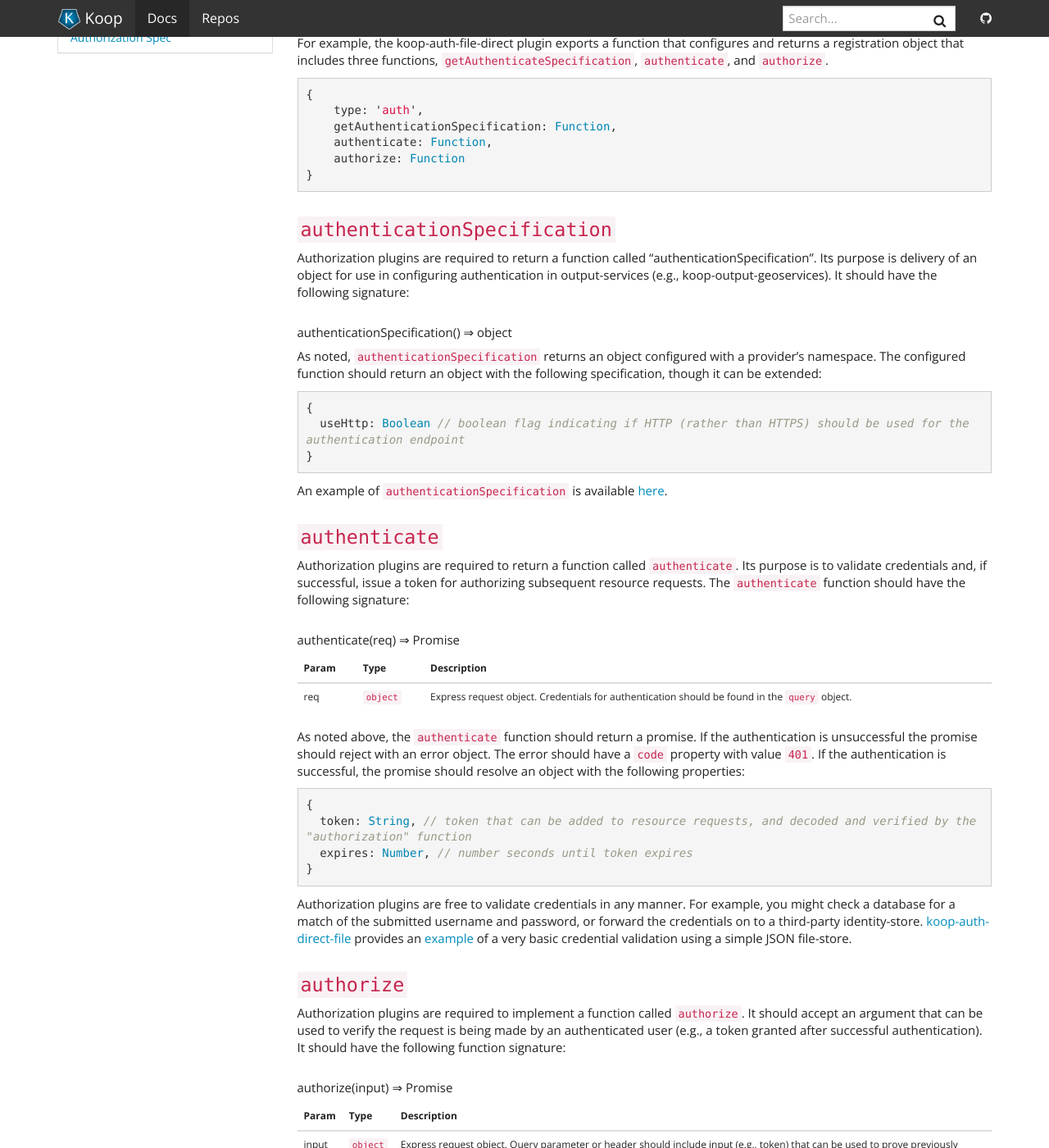
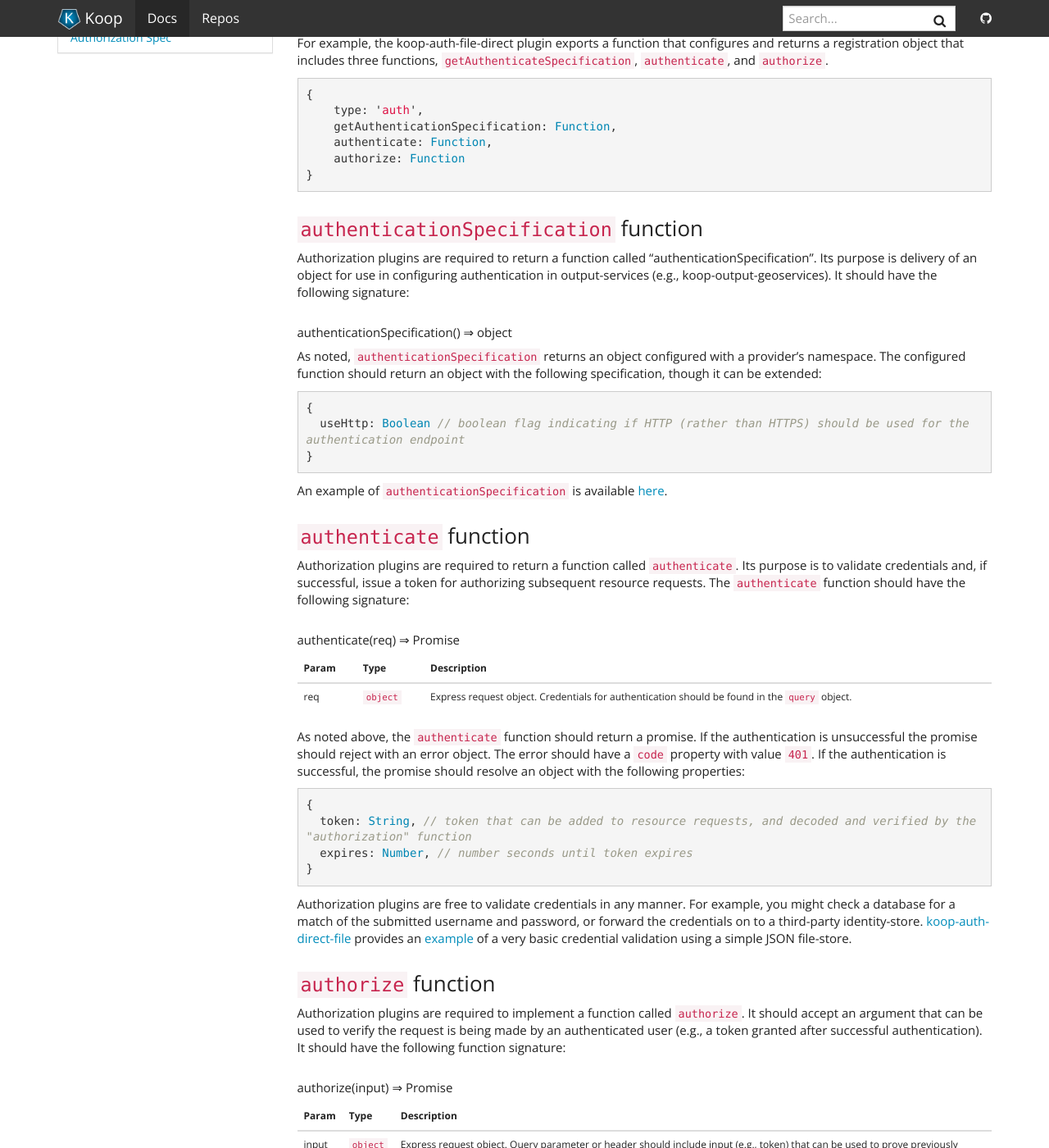
Before and after one commit to koopjs/koopjs.github.io, a Jekyll site: the page built from _docs/usage/authorization.md, in a window 1280 px wide and 1400 px high, scrolled down 246 px. Shown: the whole window at 82% size. Built offline with Jekyll 4.4.1, drawn with Linux system fonts in a browser that asks for light colours; nearby versions of some CDN libraries.

Commit message:
Replace omitted heading fragments.

````diff
--- a/_docs/usage/authorization.md
+++ b/_docs/usage/authorization.md
@@ -18,7 +18,7 @@ Each authorization plugin must have a file called `index.js`.  Its purpose is to
 }
 ```
 
-### `authenticationSpecification`
+### `authenticationSpecification` function
 
 Authorization plugins are required to return a function called "authenticationSpecification".  Its purpose is delivery of an object for use in configuring authentication in output-services (e.g., koop-output-geoservices). It should have the following signature:
 
@@ -35,7 +35,7 @@ As noted, `authenticationSpecification` returns an object configured with a prov
 An example of `authenticationSpecification` is available [here](https://github.com/koopjs/koop-auth-direct-file/blob/master/src/index.js#L44-L56).
 
 
-### `authenticate`
+### `authenticate` function
 
 Authorization plugins are required to return a function called `authenticate`.  Its purpose is to validate credentials and, if successful, issue a token for authorizing subsequent resource requests.  The `authenticate` function should have the following signature:
 
@@ -57,7 +57,7 @@ As noted above, the `authenticate` function should return a promise. If the auth
 
 Authorization plugins are free to validate credentials in any manner.  For example, you might check a database for a match of the submitted username and password, or forward the credentials on to a third-party identity-store. [koop-auth-direct-file](https://github.com/koopjs/koop-auth-direct-file) provides an [example](https://github.com/koopjs/koop-auth-direct-file/blob/master/src/index.js#L59-L88) of a very basic credential validation using a simple JSON file-store.
 
-### `authorize`
+### `authorize` function
 
 Authorization plugins are required to implement a function called `authorize`.  It should accept an argument that can be used to verify the request is being made by an authenticated user (e.g., a token granted after successful authentication).  It should have the following function signature:
 
````
Also changed, not shown: _docs/usage/provider.md (+1 -1 lines).
